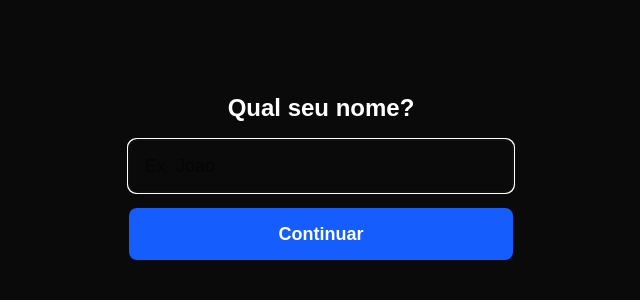
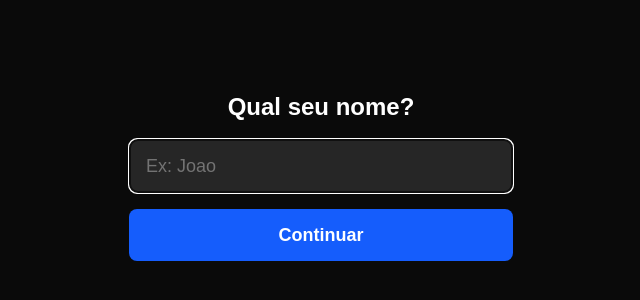
Before and after one commit to ferramentas-adm/painel-closers, a Next.js app: page /closer in a window 1280 px wide. Shown: the part 224-524 px from the top of the page, without its empty margins (319-959 px from the left). Built offline with nearby package versions, Linux system fonts and the light colour scheme.

Commit message:
Fix input contrast on closer name field
Was black text on default white background, hard to read against
the dark theme. Now matches the rest of the page.

```diff
--- a/app/closer/page.js
+++ b/app/closer/page.js
@@ -65,7 +65,7 @@ export default function CloserControl() {
         <div className="flex flex-col gap-4 w-full max-w-sm">
           <h1 className="text-2xl font-bold text-center">Qual seu nome?</h1>
           <input
-            className="rounded-lg px-4 py-3 text-black text-lg"
+            className="rounded-lg px-4 py-3 bg-neutral-800 text-white placeholder-neutral-500 border border-neutral-700 text-lg"
             value={name}
             onChange={(e) => setName(e.target.value)}
             onKeyDown={(e) => e.key === "Enter" && confirmName()}
```
